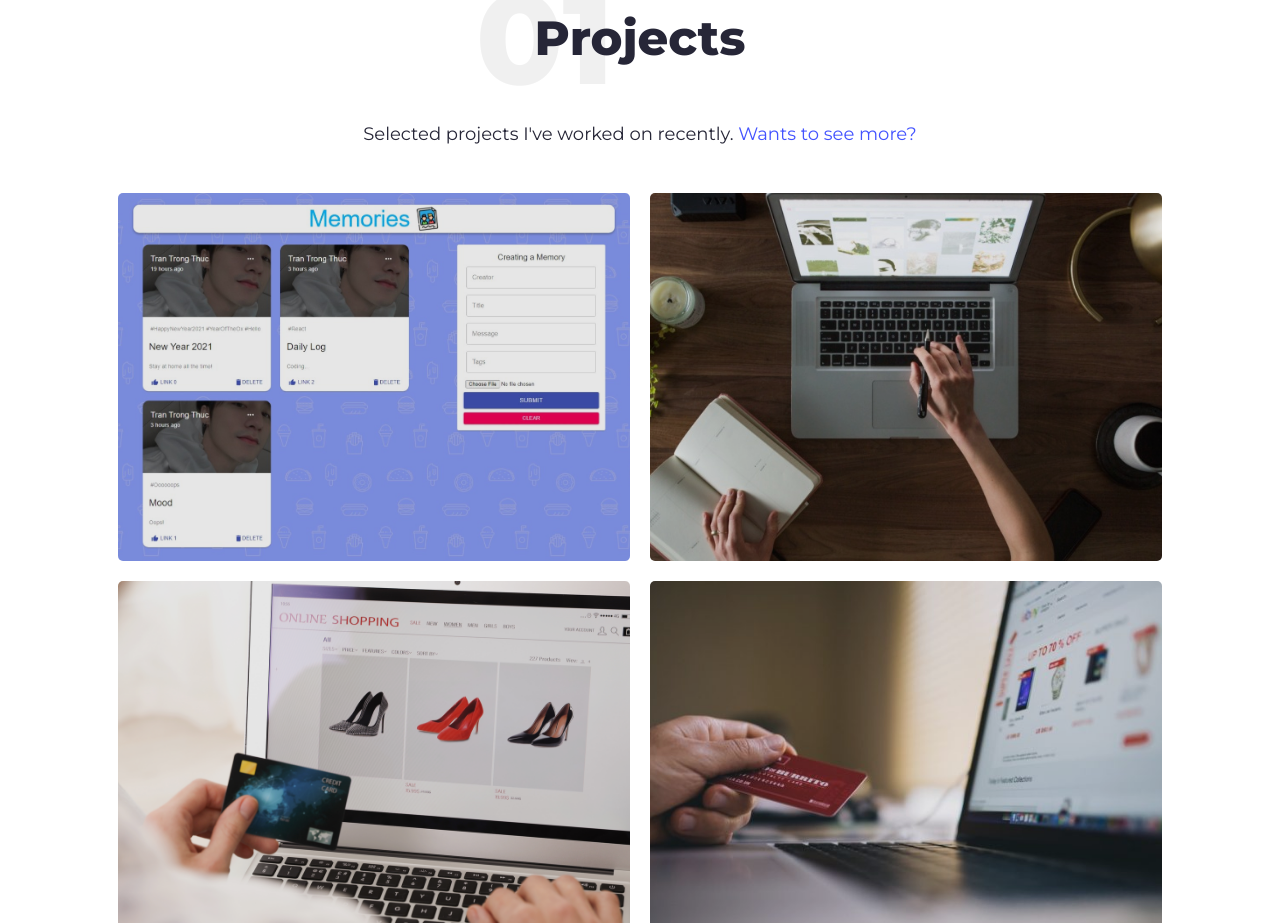
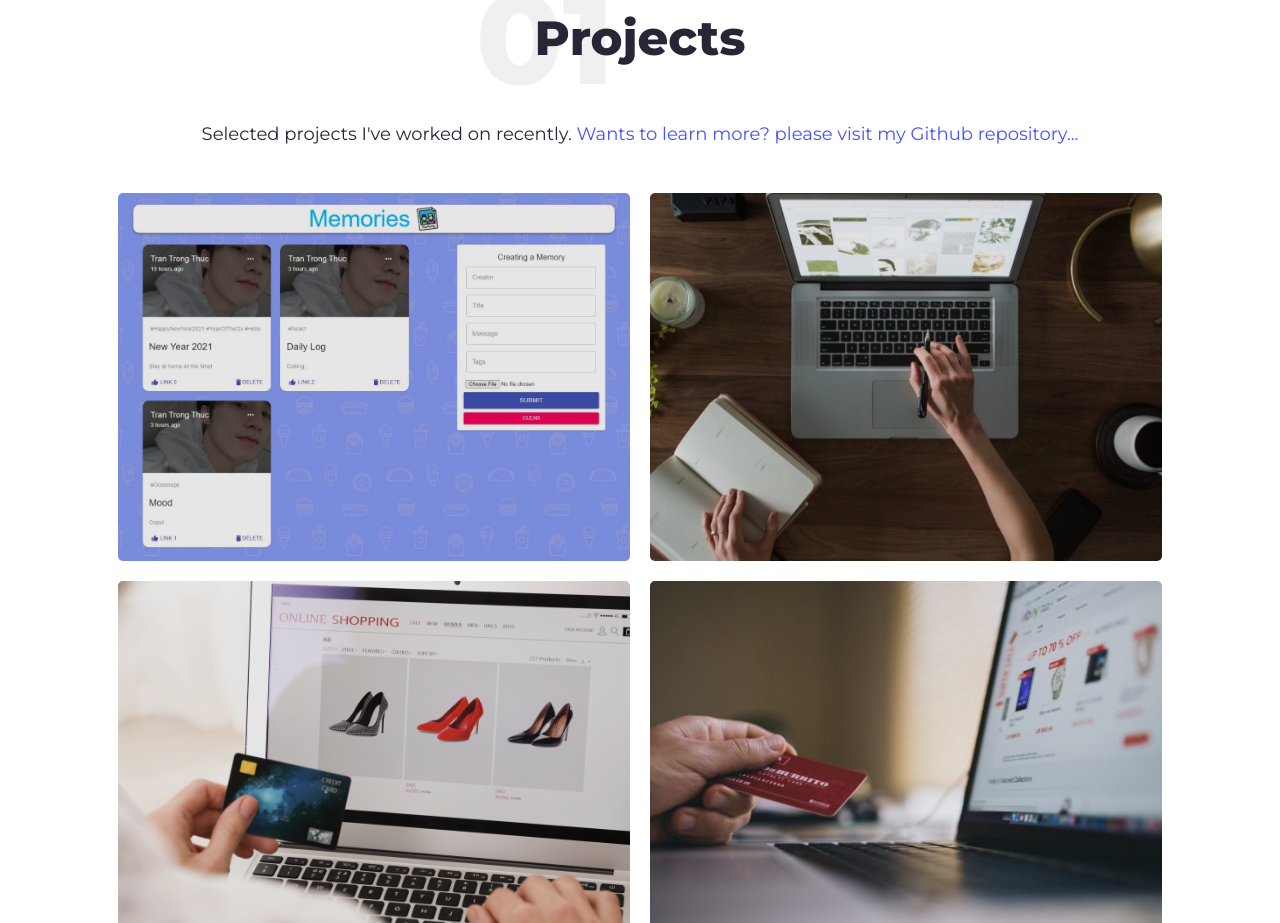
Before and after one commit to obomheire/personal-portfolio, a React (Create React App) app: page / in a window 1280 px wide. Shown: the part 860-1783 px from the top of the page. Built offline with nearby package versions, Linux system fonts and the light colour scheme.

Commit message:
change message

```diff
--- a/src/components/Projects/Projects.js
+++ b/src/components/Projects/Projects.js
@@ -18,7 +18,7 @@ const Projects = () => {
           target="_blank"
           rel="noopener noreferrer"
         >
-          Wants to see more?
+          Wants to learn more? please visit my Github repository...
         </StyledLink>
       </StyledParagraph>
       <ProjectsContainer>
```
